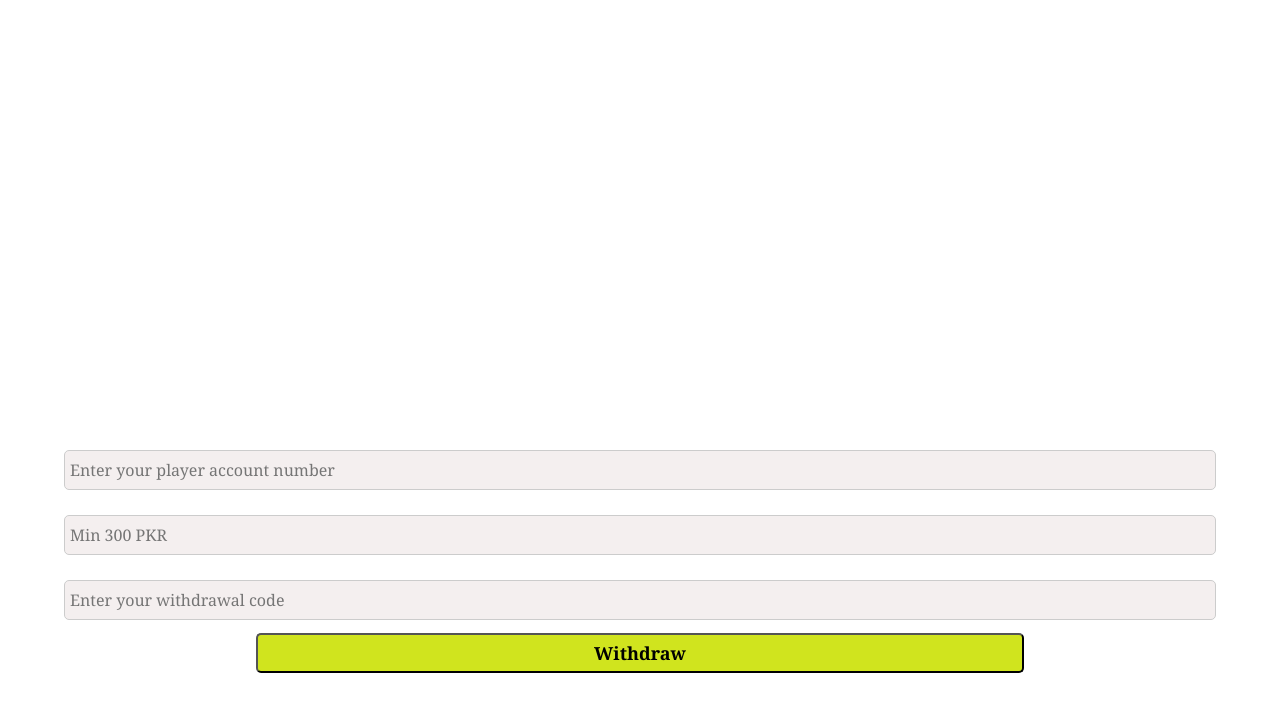
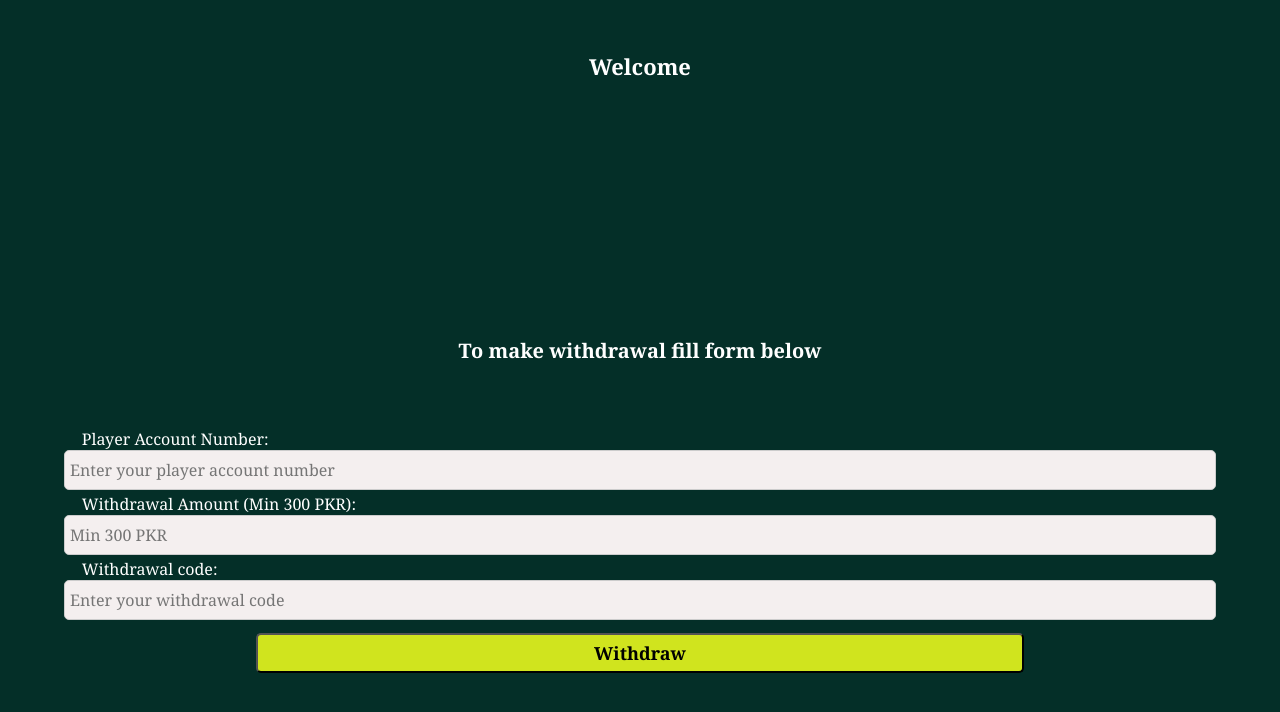
Before and after one commit to SBAgents/KhanPay, a plain HTML site: page withdrawal.html in a window 1280 px wide. Drawn offline with Linux system fonts and the light colour scheme.

Commit message:
Update withdrawal.html

```diff
--- a/withdrawal.html
+++ b/withdrawal.html
@@ -22,7 +22,7 @@
       overflow: hidden;
       font-family: Georgia, serif;
       text-align: center;
-      background-color: rgba(0, 0, 0, 0.0);
+      background-color: #042F28;
       color: white;
       }
     h1 {
```
